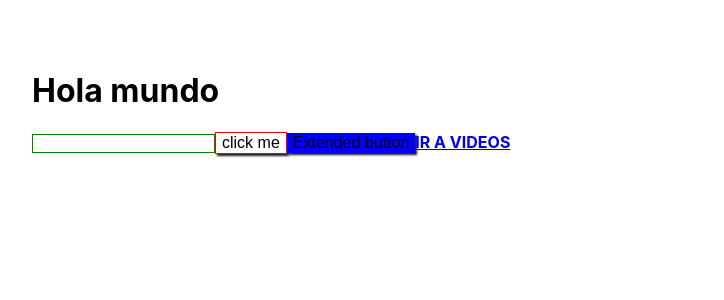
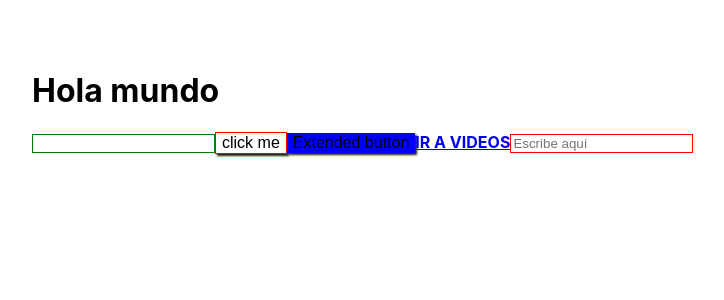
Before and after one commit to gustavoromerocl/single-page-applications-react, a React (Create React App) app in the folder react-spa/: page / in a window 1280 px wide. Shown: the top 300 px of the page, without its empty margins (18-742 px from the left). Built offline with nearby package versions, Linux system fonts and the light colour scheme.

Commit message:
styled components - props y atributos

```diff
--- a/react-spa/src/Home.jsx
+++ b/react-spa/src/Home.jsx
@@ -33,6 +33,14 @@ let AppLink = styled(Link)`
     text-transform: uppercase;
 `;
 
+let AppInput = styled.input.attrs((props) => {
+    return {
+        type: props.type ? props.type : "text"
+    }
+})`
+    border: solid 1px red;
+`;
+
 export const Home = () => {
     return (
         <div>
@@ -42,6 +50,7 @@ export const Home = () => {
                 <Button >click me</Button>
                 <PrimaryButton>Extended button</PrimaryButton>
                 <AppLink to="/videos">ir a Videos</AppLink>
+                <AppInput placeholder="Escribe aquí" required/>
             </Example>
         </div>
     )
```
Also changed, not shown: 1 other file (tests, documents, lock files or other folders).
